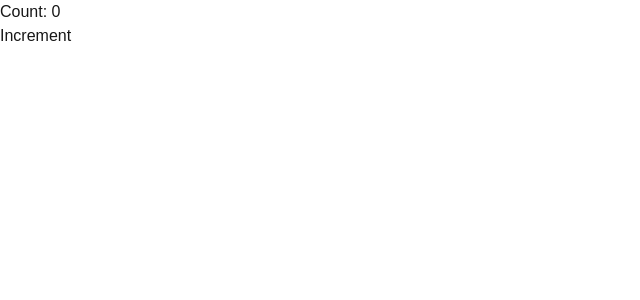
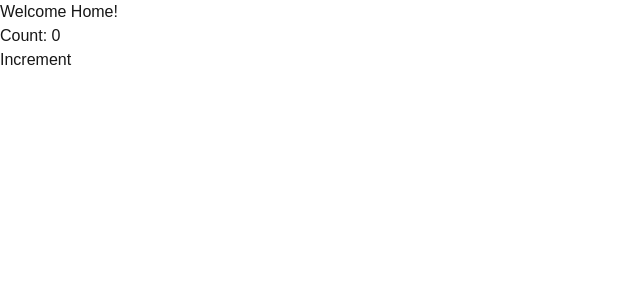
Before and after one commit to RivanFadlani/belajar-next-essential, a Next.js app: page / in a window 1280 px wide. Shown: the top 300 px of the page, without its empty margins (0-640 px from the left). Built offline with nearby package versions, Linux system fonts and the light colour scheme.

Commit message:
study(interleaving): best practice interleaving

```diff
--- /dev/null
+++ b/app/counter.tsx
@@ -0,0 +1,16 @@
+// CSR / Client Component
+// 1) Pakai client component untuk menggunakan fitur interaktif react
+'use client';
+
+import { useState } from 'react';
+
+export default function Counter() {
+  const [counter, setCounter] = useState(0);
+
+  return (
+    <>
+      <p>Count: {counter}</p>
+      <button onClick={() => setCounter(counter + 1)}>Increment</button>
+    </>
+  );
+}
--- a/app/page.tsx
+++ b/app/page.tsx
@@ -1,14 +1,13 @@
-'use client';
+// SSR / Server Component
+// 1) Pakai server component untuk menggunakan fitur seperti 'data fetching'
 
-import { useState } from 'react';
+import Counter from './counter';
 
 export default function Home() {
-  const [counter, setCounter] = useState(0);
-
   return (
     <div>
-      <p>Count: {counter}</p>
-      <button onClick={() => setCounter(counter + 1)}>Increment</button>
+      <h1>Welcome Home!</h1>
+      <Counter />
     </div>
   );
 }
```
